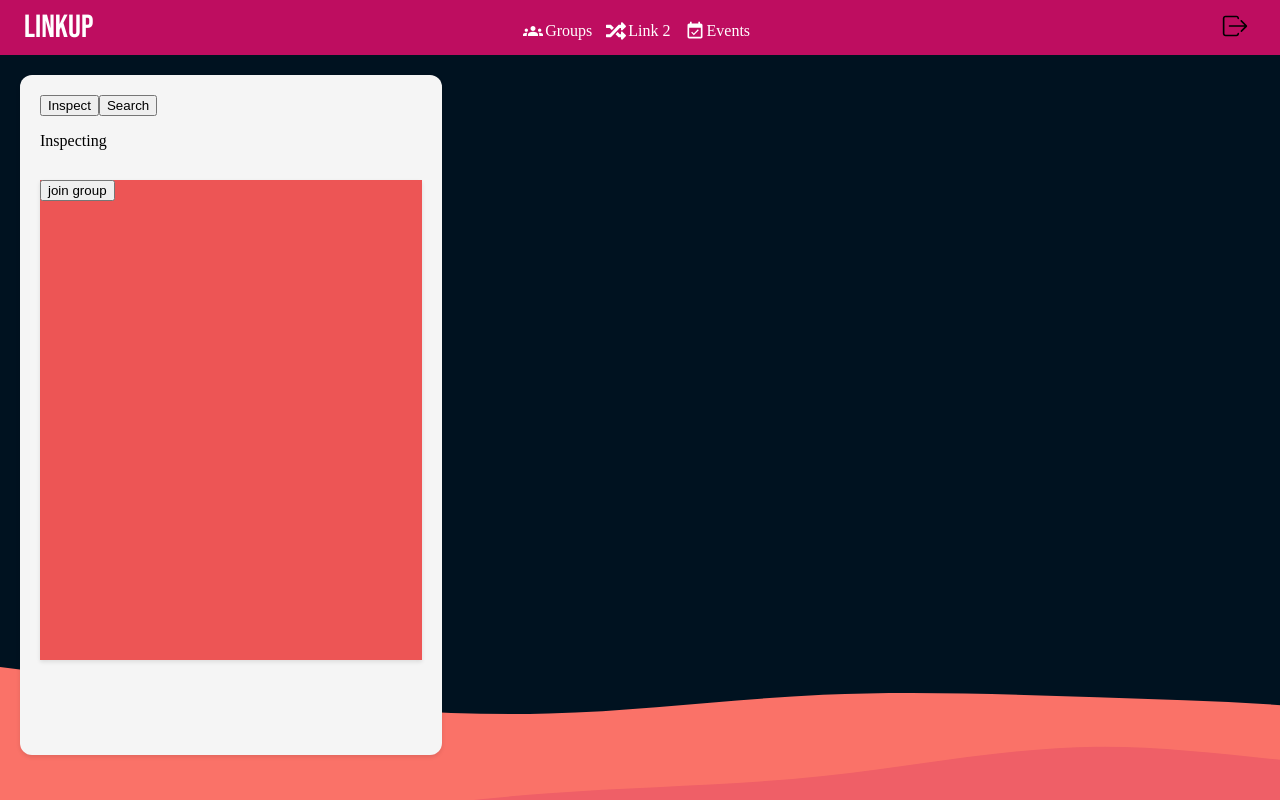
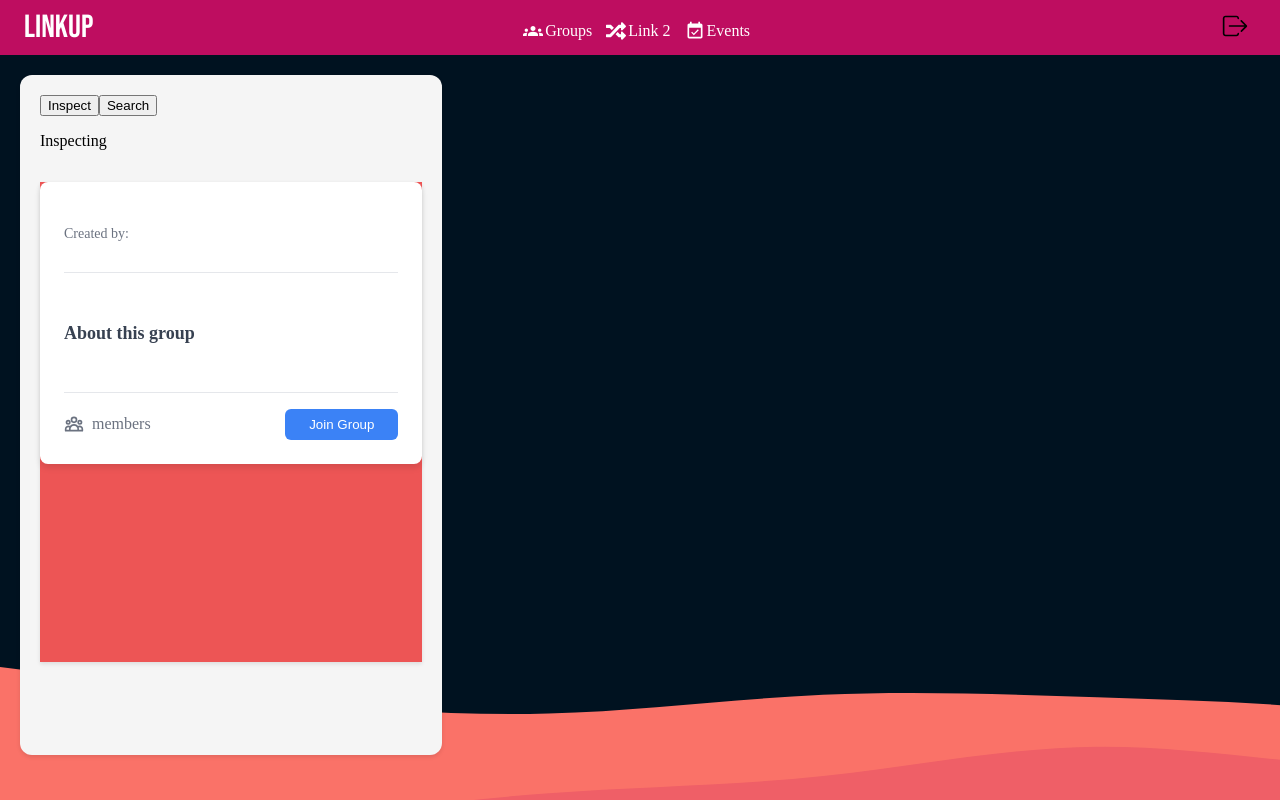
Before and after one commit to SurreySideProjects/LinkUp, a React (Create React App) app in the folder client/: page /groups in a window 1280 px wide. Both pictures are taken after a click on the button "Inspect". Built offline with nearby package versions, Linux system fonts and the light colour scheme; a web font is replaced by a local one.

Commit message:
testing chatgpt css and design

```diff
--- /dev/null
+++ b/client/src/components/Groups/components/InspectSection.css
@@ -0,0 +1,87 @@
+.inspect-card {
+    max-width: 600px;
+    margin: 2rem auto;
+    padding: 1.5rem;
+    background-color: white;
+    border-radius: 0.5rem;
+    box-shadow: 0 4px 6px rgba(0, 0, 0, 0.1);
+  }
+
+  .inspect-content {
+    display: flex;
+    flex-direction: column;
+    gap: 1rem;
+  }
+
+  .inspect-header {
+    padding-bottom: 1rem;
+    border-bottom: 1px solid #e5e7eb;
+  }
+
+  .group-name {
+    font-size: 1.5rem;
+    font-weight: bold;
+    color: #1f2937;
+    margin-bottom: 0.5rem;
+  }
+
+  .creator {
+    font-size: 0.875rem;
+    color: #6b7280;
+  }
+
+  .group-info {
+    padding: 1rem 0;
+  }
+
+  .info-title {
+    font-size: 1.125rem;
+    font-weight: 600;
+    color: #374151;
+    margin-bottom: 0.5rem;
+  }
+
+  .description {
+    color: #4b5563;
+    line-height: 1.5;
+  }
+
+  .inspect-footer {
+    display: flex;
+    justify-content: space-between;
+    align-items: center;
+    padding-top: 1rem;
+    border-top: 1px solid #e5e7eb;
+  }
+
+  .member-count {
+    display: flex;
+    align-items: center;
+    gap: 0.5rem;
+    color: #6b7280;
+  }
+
+  .member-icon {
+    width: 1.25rem;
+    height: 1.25rem;
+  }
+
+  .join-button {
+    padding: 0.5rem 1.5rem;
+    background-color: #3b82f6;
+    color: white;
+    font-weight: 500;
+    border-radius: 0.375rem;
+    border: none;
+    cursor: pointer;
+    transition: background-color 0.2s;
+  }
+
+  .join-button:hover {
+    background-color: #2563eb;
+  }
+
+  .join-button:focus {
+    outline: none;
+    ring: 2px solid #93c5fd;
+  }
--- a/client/src/components/Groups/components/InspectSection.js
+++ b/client/src/components/Groups/components/InspectSection.js
@@ -1,20 +1,45 @@
-import React, { useState } from 'react'
-// import './Groups.css'
+import React from 'react';
+import './InspectSection.css';
 
+function InspectSection({ groupData }) {
+  return (
+    <div className="inspect-card">
+      <div className="inspect-content">
+        <div className="inspect-header">
+          <h2 className="group-name">{groupData.name}</h2>
+          <p className="creator">Created by: {groupData.creator}</p>
+        </div>
 
-function InspectSection({groupData}) {
+        <div className="group-info">
+          <h3 className="info-title">About this group</h3>
+          <p className="description">{groupData.description}</p>
+        </div>
 
-  return (
-    <>
-        <p>
-            {groupData.name}
-            {groupData.creator}
-            {groupData.description}
-            {groupData.numOfMembers}
-        </p>
-        <button type='button' >join group</button>
-    </>
-  )
+        <div className="inspect-footer">
+          <div className="member-count">
+            <svg
+              className="member-icon"
+              fill="none"
+              stroke="currentColor"
+              viewBox="0 0 24 24"
+            >
+              <path
+                strokeLinecap="round"
+                strokeLinejoin="round"
+                strokeWidth="2"
+                d="M17 20h5v-2a3 3 0 00-5.356-1.857M17 20H7m10 0v-2c0-.656-.126-1.283-.356-1.857M7 20H2v-2a3 3 0 015.356-1.857M7 20v-2c0-.656.126-1.283.356-1.857m0 0a5.002 5.002 0 019.288 0M15 7a3 3 0 11-6 0 3 3 0 016 0zm6 3a2 2 0 11-4 0 2 2 0 014 0zM7 10a2 2 0 11-4 0 2 2 0 014 0z"
+              />
+            </svg>
+            <span>{groupData.numOfMembers} members</span>
+          </div>
+
+          <button type="button" className="join-button">
+            Join Group
+          </button>
+        </div>
+      </div>
+    </div>
+  );
 }
 
-export default InspectSection
+export default InspectSection;
```
